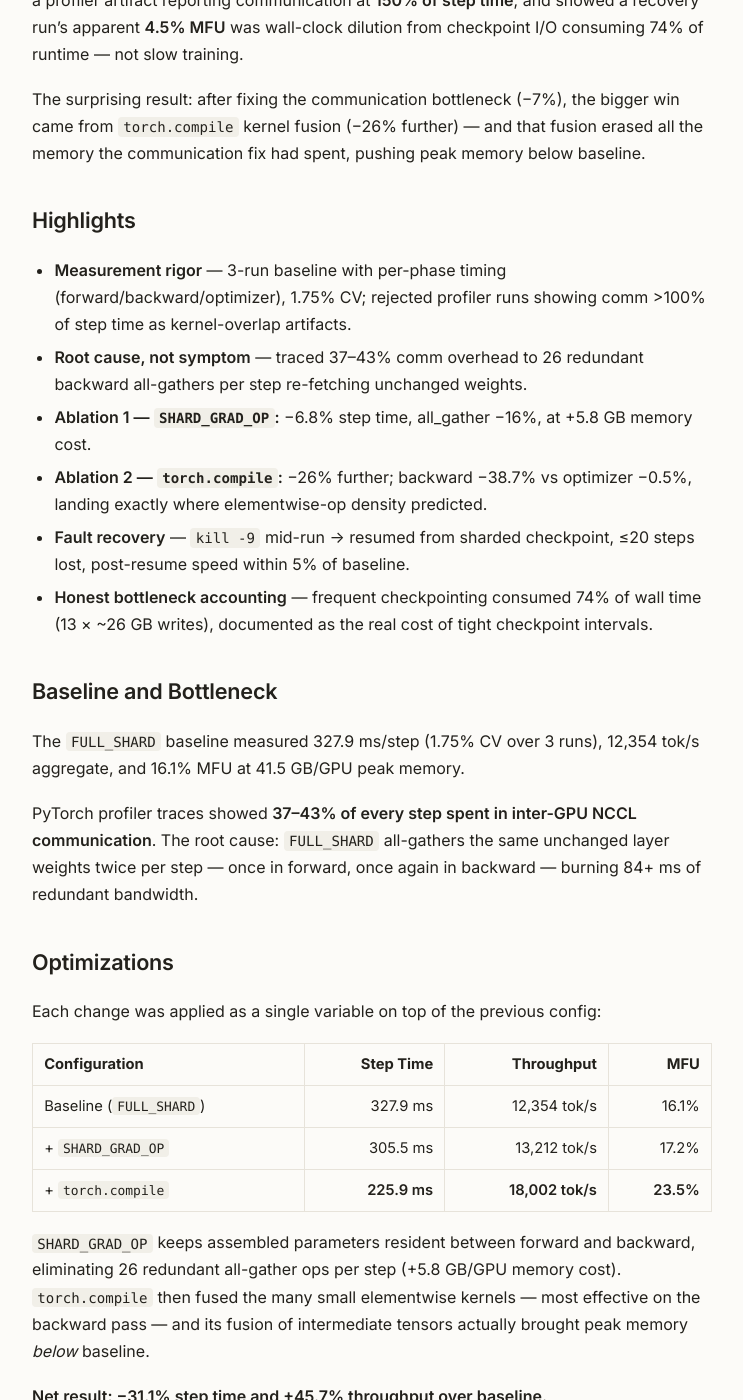
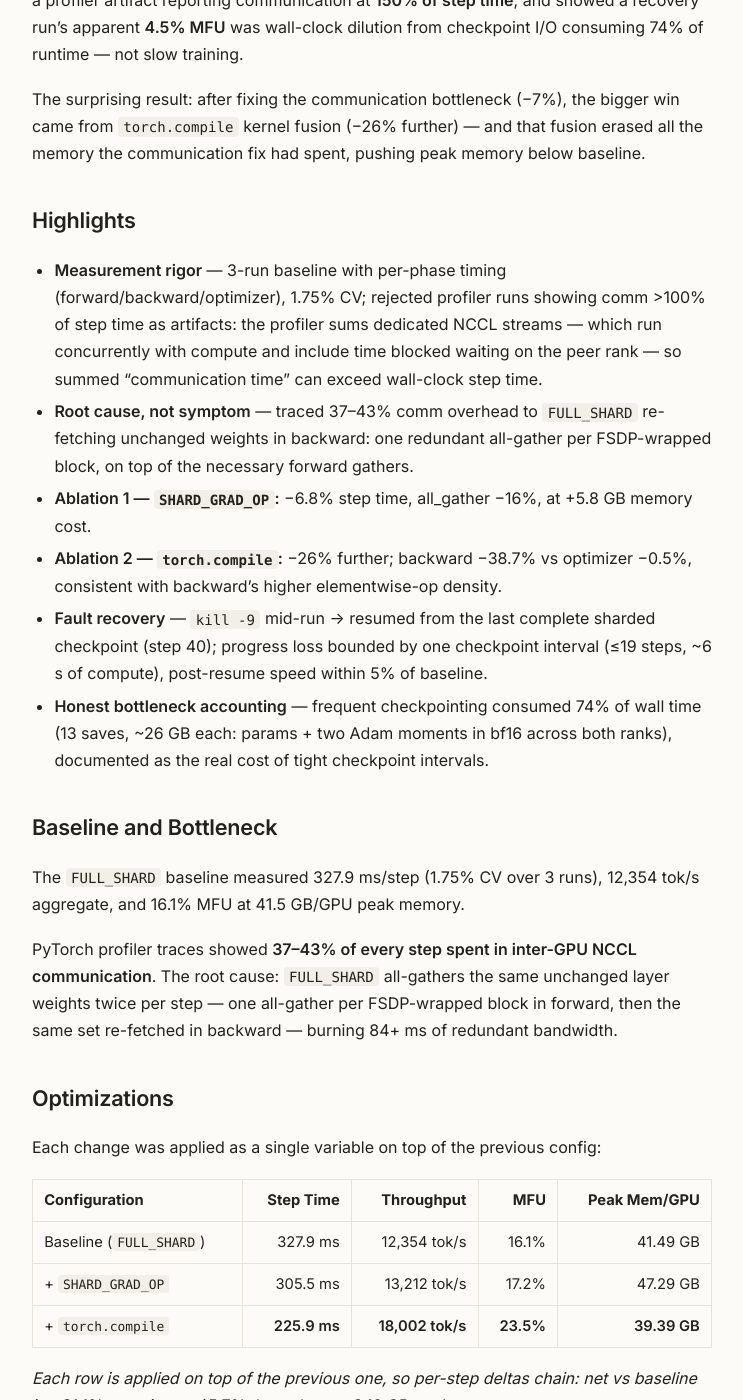
Before and after one commit to ayushkokande/ayushkokande.github.io, a Jekyll site: the page built from _projects/medgemma-fsdp.md, in a window 1280 px wide and 1400 px high, scrolled down 673 px. Shown: the whole window, without its empty margins (92-835 px from the left). Built offline with Jekyll 4.4.1, drawn with Linux system fonts in a browser that asks for light colours; some of the changed text lies outside the part shown.

Commit message:
Tighten medgemma-fsdp claims after fact-check
Bound recovery loss to one checkpoint interval, footnote chained
deltas, add peak-memory column, drop unverified all-gather count,
explain profiler artifact cause, and remove placeholder demo link.

Co-Authored-By: Claude Fable 5 <noreply@anthropic.com>

```diff
--- a/_projects/medgemma-fsdp.md
+++ b/_projects/medgemma-fsdp.md
@@ -8,7 +8,7 @@ order: 5
 tags: ["distributed-training", "FSDP", "systems", "performance"]
 github: "https://github.com/ayushkokande/medgemma-fsdp"
 paper: ""
-demo: "#"
+demo: ""
 ---
 
 ## Distributed Training Efficiency & Recovery
@@ -19,38 +19,38 @@ The surprising result: after fixing the communication bottleneck (−7%), the bi
 
 ## Highlights
 
-- **Measurement rigor** — 3-run baseline with per-phase timing (forward/backward/optimizer), 1.75% CV; rejected profiler runs showing comm >100% of step time as kernel-overlap artifacts.
-- **Root cause, not symptom** — traced 37–43% comm overhead to 26 redundant backward all-gathers per step re-fetching unchanged weights.
+- **Measurement rigor** — 3-run baseline with per-phase timing (forward/backward/optimizer), 1.75% CV; rejected profiler runs showing comm >100% of step time as artifacts: the profiler sums dedicated NCCL streams — which run concurrently with compute and include time blocked waiting on the peer rank — so summed "communication time" can exceed wall-clock step time.
+- **Root cause, not symptom** — traced 37–43% comm overhead to `FULL_SHARD` re-fetching unchanged weights in backward: one redundant all-gather per FSDP-wrapped block, on top of the necessary forward gathers.
 - **Ablation 1 — `SHARD_GRAD_OP`:** −6.8% step time, all_gather −16%, at +5.8 GB memory cost.
-- **Ablation 2 — `torch.compile`:** −26% further; backward −38.7% vs optimizer −0.5%, landing exactly where elementwise-op density predicted.
-- **Fault recovery** — `kill -9` mid-run → resumed from sharded checkpoint, ≤20 steps lost, post-resume speed within 5% of baseline.
-- **Honest bottleneck accounting** — frequent checkpointing consumed 74% of wall time (13 × ~26 GB writes), documented as the real cost of tight checkpoint intervals.
+- **Ablation 2 — `torch.compile`:** −26% further; backward −38.7% vs optimizer −0.5%, consistent with backward's higher elementwise-op density.
+- **Fault recovery** — `kill -9` mid-run → resumed from the last complete sharded checkpoint (step 40); progress loss bounded by one checkpoint interval (≤19 steps, ~6 s of compute), post-resume speed within 5% of baseline.
+- **Honest bottleneck accounting** — frequent checkpointing consumed 74% of wall time (13 saves, ~26 GB each: params + two Adam moments in bf16 across both ranks), documented as the real cost of tight checkpoint intervals.
 
 ## Baseline and Bottleneck
 
 The `FULL_SHARD` baseline measured 327.9 ms/step (1.75% CV over 3 runs), 12,354 tok/s aggregate, and 16.1% MFU at 41.5 GB/GPU peak memory.
 
-PyTorch profiler traces showed **37–43% of every step spent in inter-GPU NCCL communication**. The root cause: `FULL_SHARD` all-gathers the same unchanged layer weights twice per step — once in forward, once again in backward — burning 84+ ms of redundant bandwidth.
+PyTorch profiler traces showed **37–43% of every step spent in inter-GPU NCCL communication**. The root cause: `FULL_SHARD` all-gathers the same unchanged layer weights twice per step — one all-gather per FSDP-wrapped block in forward, then the same set re-fetched in backward — burning 84+ ms of redundant bandwidth.
 
 ## Optimizations
 
 Each change was applied as a single variable on top of the previous config:
 
-| Configuration | Step Time | Throughput | MFU |
-|---|---:|---:|---:|
-| Baseline (`FULL_SHARD`) | 327.9 ms | 12,354 tok/s | 16.1% |
-| + `SHARD_GRAD_OP` | 305.5 ms | 13,212 tok/s | 17.2% |
-| + `torch.compile` | **225.9 ms** | **18,002 tok/s** | **23.5%** |
+| Configuration | Step Time | Throughput | MFU | Peak Mem/GPU |
+|---|---:|---:|---:|---:|
+| Baseline (`FULL_SHARD`) | 327.9 ms | 12,354 tok/s | 16.1% | 41.49 GB |
+| + `SHARD_GRAD_OP` | 305.5 ms | 13,212 tok/s | 17.2% | 47.29 GB |
+| + `torch.compile` | **225.9 ms** | **18,002 tok/s** | **23.5%** | **39.39 GB** |
 
-`SHARD_GRAD_OP` keeps assembled parameters resident between forward and backward, eliminating 26 redundant all-gather ops per step (+5.8 GB/GPU memory cost). `torch.compile` then fused the many small elementwise kernels — most effective on the backward pass — and its fusion of intermediate tensors actually brought peak memory *below* baseline.
+*Each row is applied on top of the previous one, so per-step deltas chain: net vs baseline is −31.1% step time, +45.7% throughput, −2.10 GB peak memory.*
 
-**Net result: −31.1% step time and +45.7% throughput over baseline.**
+`SHARD_GRAD_OP` keeps assembled parameters resident between forward and backward, eliminating the redundant backward all-gathers (+5.8 GB/GPU memory cost). `torch.compile` then fused the many small elementwise kernels — most effective on the backward pass — and its fusion of intermediate tensors actually brought peak memory **2.10 GB *below* baseline**.
 
 ## Checkpointing and Recovery
 
 Checkpoints save model, optimizer, LR-scheduler, and RNG state plus step counter and world size, written as sharded `SHARDED_STATE_DICT` files in parallel per rank. Writes are atomic (`*.tmp` then `os.replace`), and the `latest` pointer only advances after a `dist.barrier()`, so a mid-write crash can never corrupt the resume point.
 
-The recovery demo launches training, sends `kill -9` to all ranks after 120 s, and relaunches with `--resume`. The run resumed cleanly from step 40 and continued at baseline-equivalent throughput (310.4 ms/step). The writeup also quantifies checkpoint I/O cost honestly: 13 saves consumed 74% of wall time in the demo, a deliberate stress configuration.
+The recovery demo checkpoints every 20 steps, launches training, sends `kill -9` to all ranks after 120 s, and relaunches with `--resume`. The run resumed cleanly from the last complete checkpoint (step 40) — progress loss bounded by one checkpoint interval — and continued at baseline-equivalent throughput (310.4 ms/step). The writeup also quantifies checkpoint I/O cost honestly: 13 saves of ~26 GB each consumed 74% of wall time, a deliberately tight interval for the demo (one save per ~6 s of compute; the training config checkpoints every 100 steps).
 
 ## Limitations
 
```
